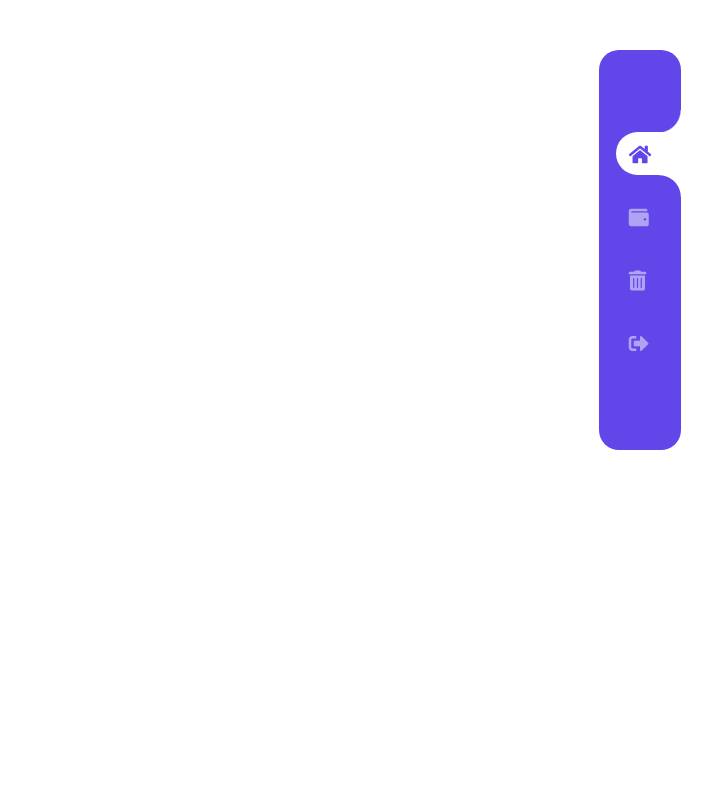
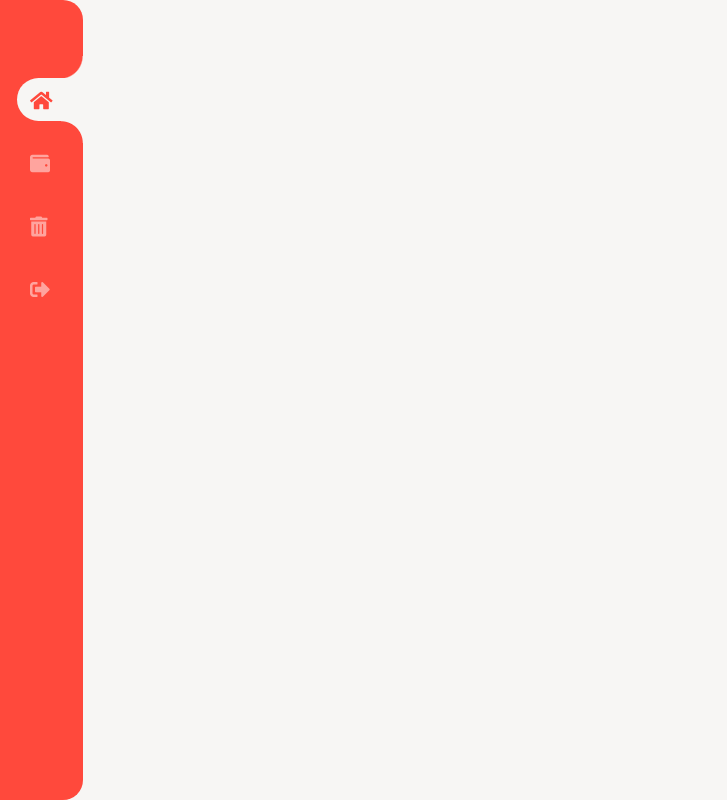
Before and after one commit to romaopedro199/rounded-and-animated-sidebar, a plain HTML site: page index.html in a window 1280 px wide. Shown: the whole page, without its empty margins (0-727 px from the left). Drawn offline with Linux system fonts and the light colour scheme.

Commit message:
change colors

```diff
--- a/styles.css
+++ b/styles.css
@@ -5,25 +5,24 @@
 }
 
 body {
-  background-color: #fff;
+  background-color: #f7f6f4;
 }
 
 .container {
   display: flex;
   align-items: center;
-  justify-content: center;
   min-height: 100%;
-  padding: 50px 0px;
+  background-color: #f7f6f4;
 }
 
 .sidebar {
   display: flex;
-  align-items: center;
   position: relative;
-  height: 400px;
-  padding: 20px;
-  background-color: #6246ea;
-  border-radius: 20px;
+  min-height: 100vh;
+  padding: 70px 20px 0px 20px;
+  background-color: #ff493c;
+  border-top-right-radius: 20px;
+  border-bottom-right-radius: 20px;
 }
 
 .menu_items {
@@ -60,12 +59,12 @@ body {
 }
 
 .menu_item[active] .button .fas {
-  color: #6246ea;
+  color: #ff493c;
   opacity: 1;
 }
 
 .menu_hilight {
-  background-color: #fff;
+  background-color: #f7f6f4;
   position: absolute;
   left: 17px;
   top: 0px;
@@ -83,7 +82,7 @@ body {
   right: -1px;
   height: 30px;
   width: 50px;
-  background: radial-gradient(circle at top left, transparent 66%, #fff 70%) bottom right/24px 23px no-repeat;
+  background: radial-gradient(circle at top left, transparent 66%, #f7f6f4 70%) bottom right/24px 23px no-repeat;
 }
 
 .menu_hilight:after {
@@ -93,5 +92,5 @@ body {
   right: -2px;
   height: 30px;
   width: 50px;
-  background: radial-gradient(circle at bottom left, transparent 64%, #fff 67%) bottom right/24px 23px no-repeat;
+  background: radial-gradient(circle at bottom left, transparent 64%, #f7f6f4 67%) bottom right/24px 23px no-repeat;
 }
```
